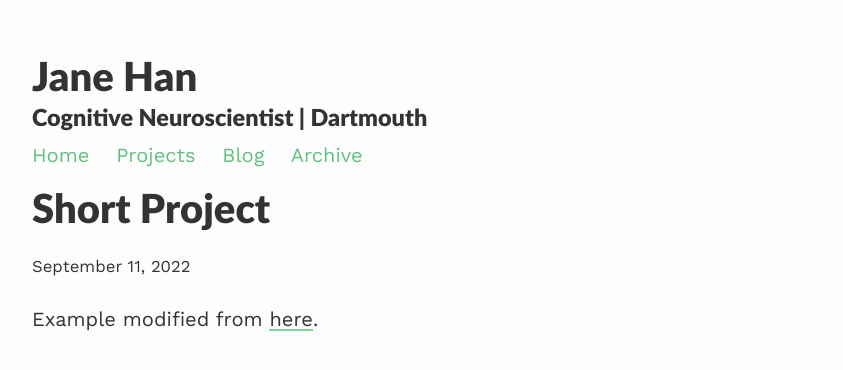
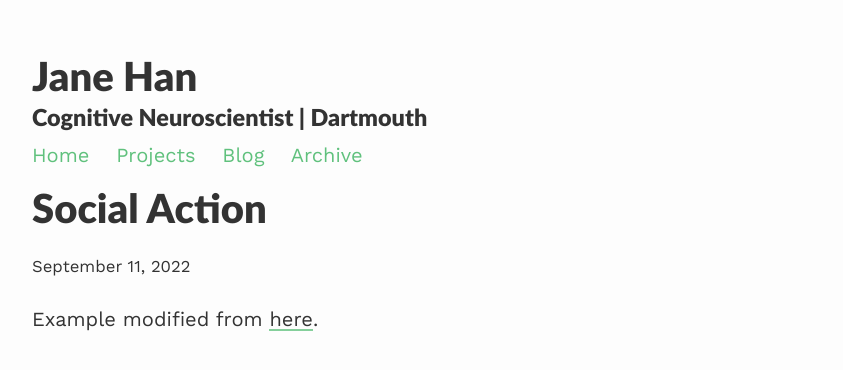
Before and after one commit to han-jane/han-jane.github.io, a Jekyll site: the page built from _projects/1_project.md, in a window 1280 px wide and 900 px high. Shown: the top 370 px of the window, without its empty margins (208-1051 px from the left). Built offline with Jekyll 4.4.1, drawn with Linux system fonts in a browser that asks for light colours; nearby versions of some CDN libraries; formulas are drawn with MathJax 3.

Commit message:
Update 1_project.md

```diff
--- a/_projects/1_project.md
+++ b/_projects/1_project.md
@@ -1,6 +1,6 @@
 ---
 layout: post
-title: Short Project
+title: Social Action
 description: description of the short project which is long enough
 ---
 Example modified from [here](http://www.unexpected-vortices.com/sw/rippledoc/quick-markdown-example.html){:target="_blank"}.
```
